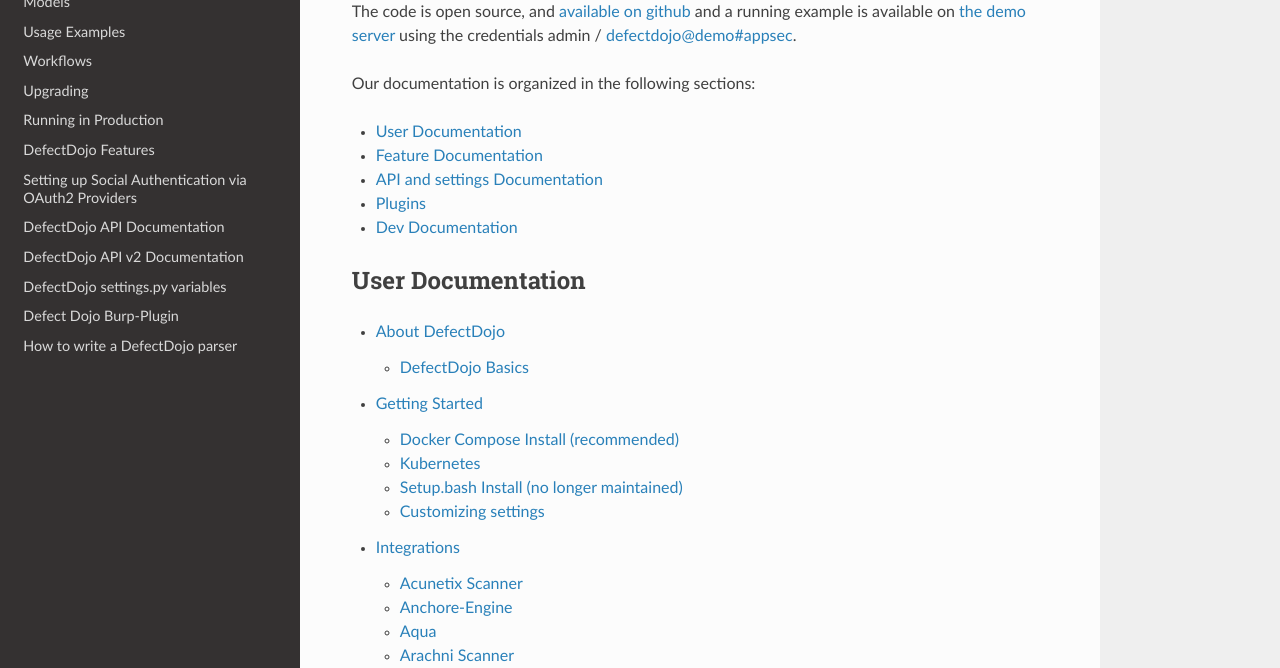
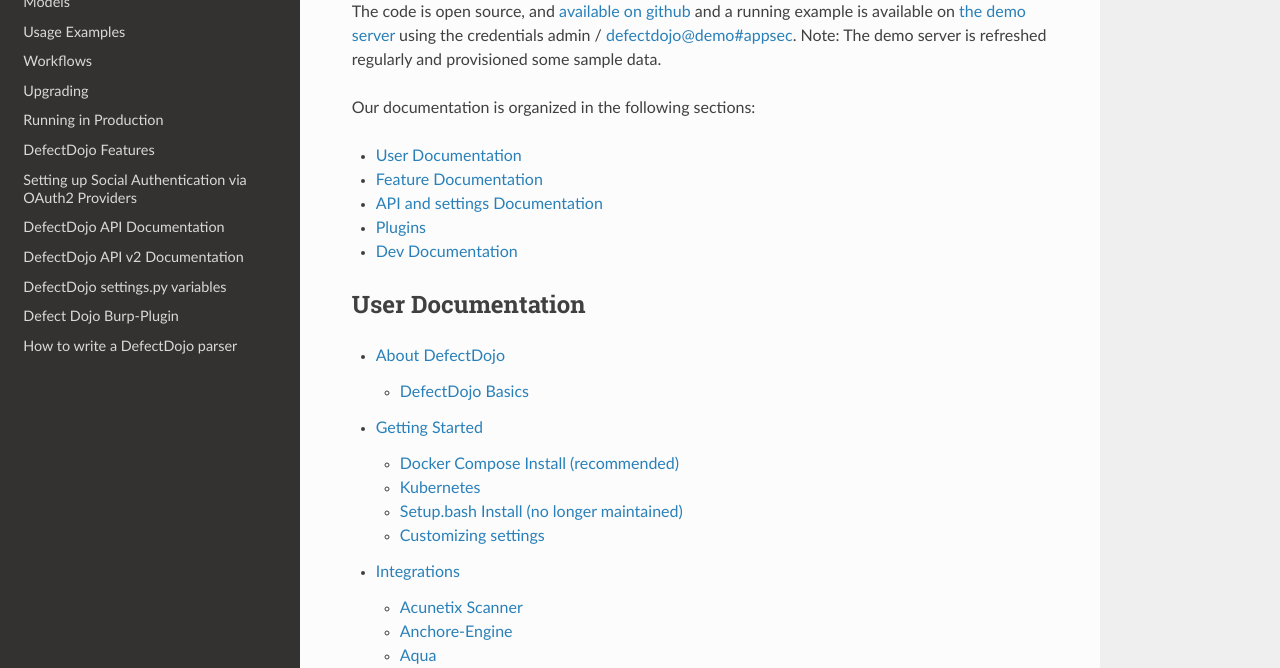
Before and after one commit to DefectDojo/Documentation, a Sphinx documentation site: the page built from docs/index.rst, in a window 1280 px wide and 900 px high, scrolled down 1312 px, cut to the strip 232-900 px from the top of the window. Built offline with Sphinx 7.4.7 and the Read the Docs theme 2.0.0, drawn with Linux system fonts in a browser that asks for light colours.

Commit message:
Added note about demo site being refreshed

```diff
--- a/docs/index.rst
+++ b/docs/index.rst
@@ -31,7 +31,7 @@
 
 .. image:: /_static/DD-Hierarchy.png
 
-The code is open source, and `available on github`_ and a running example is available on `the demo server`_ using the credentials admin / defectdojo@demo#appsec.
+The code is open source, and `available on github`_ and a running example is available on `the demo server`_ using the credentials admin / defectdojo@demo#appsec. Note: The demo server is refreshed regularly and provisioned some sample data.
 
 .. _available on github: https://github.com/DefectDojo/django-DefectDojo
 .. _the demo server: https://demo.defectdojo.org
```
